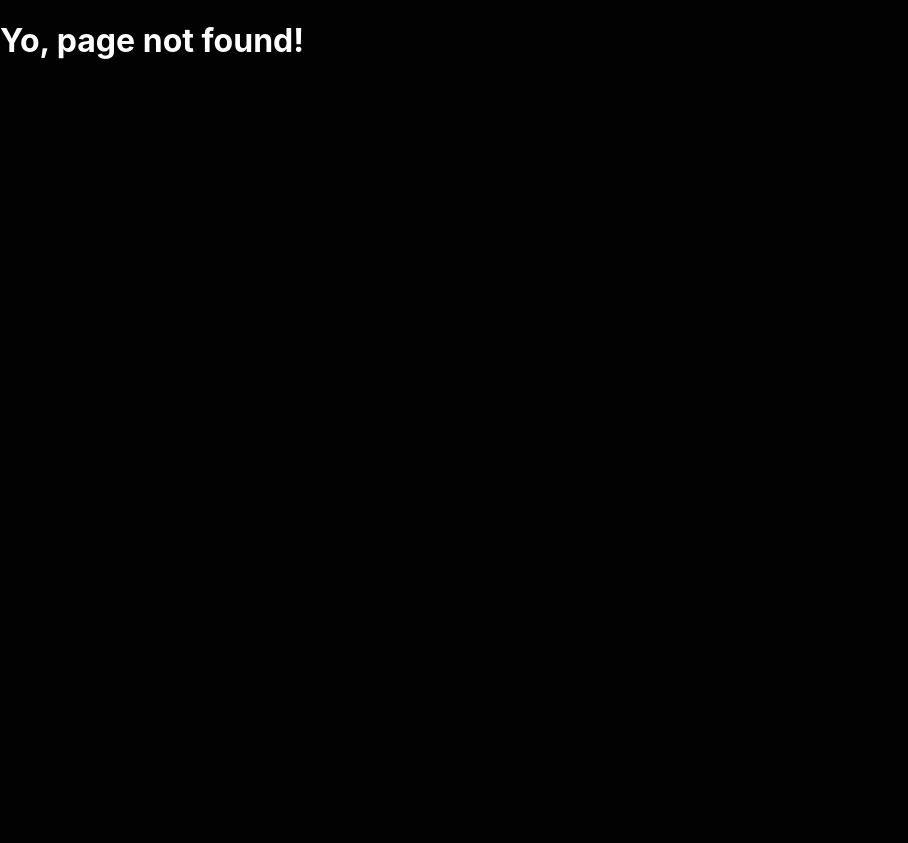
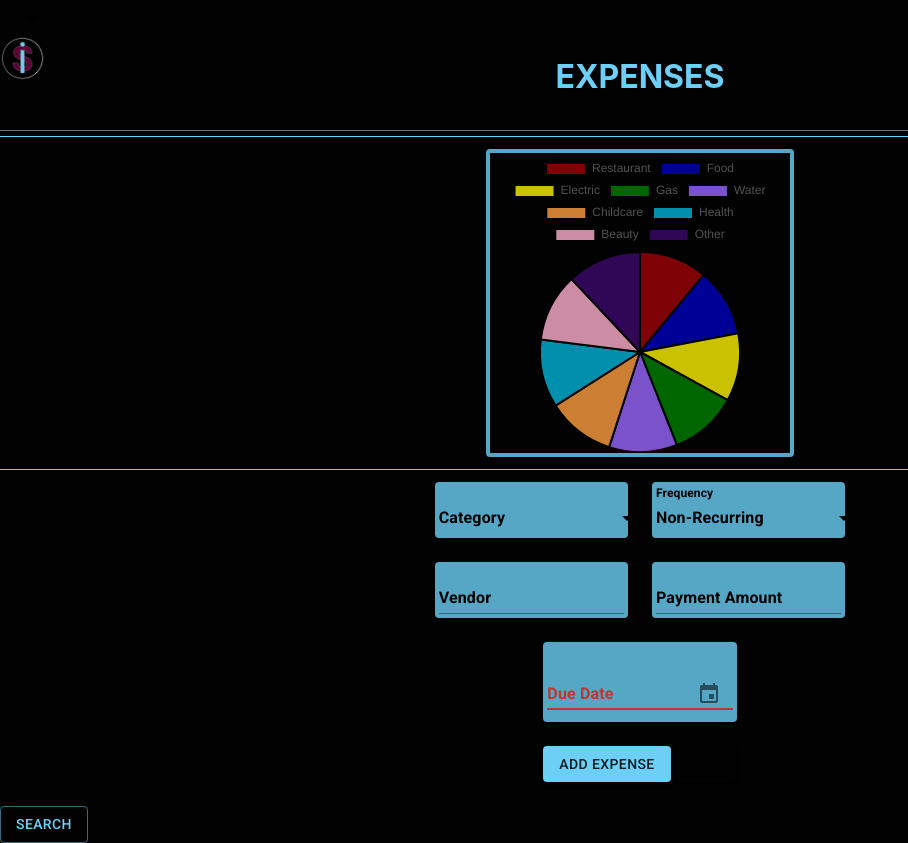
Before and after one commit to dlleclercq/blue-badge-project-client, a React (Create React App) app: page /ExpSplash in a window 1280 px wide. Before the commit this address had no page. Shown: the whole page, without its empty margins (0-908 px from the left). Before the commit the page ends 800 px from the top, so only its background shows below. Built offline with nearby package versions, Linux system fonts and the light colour scheme.

Commit message:
made styling changes to ExpAdd and ExpSearch

```diff
--- a/src/App.jsx
+++ b/src/App.jsx
@@ -93,7 +93,7 @@ function App() {
               <Auth updateToken={updateToken} />
             </Route>
             <Route exact path="/HomeNav" component={HomeNav} />
-            <Route exact path="/ExpAdd">
+            <Route exact path="/ExpSplash">
               <ExpSplash token={sessionToken} />
               <ExpAdd token={sessionToken} />
               {/* <ExpEdit token={sessionToken} /> */}
--- a/src/components/expenses/ExpAdd.jsx
+++ b/src/components/expenses/ExpAdd.jsx
@@ -35,23 +35,16 @@ import DialogTitle from "@mui/material/DialogTitle";
 
 const useStyles = makeStyles((theme) => ({
   formControl: {
-    margin: theme.spacing(1),
-    minWidth: 120,
+    margin: theme.spacing(0),
+    minWidth: 200,
   },
   selectEmpty: {
-    marginTop: theme.spacing(3),
+    marginTop: theme.spacing(1),
   },
-  // root: {
-  //   flexGrow: 1,
-  // },
   paper: {
     padding: theme.spacing(0.5),
-    textAlign: "center",
-    justifyContent: "center",
-    // color: "#6ccff6",
-    // fontWeight: "bold",
-    backgroundColor: "#5E0035",
-    // opacity: 0.99,
+    backgroundColor: "#6ccff6",
+    opacity: 0.8,
   },
 }));
 
@@ -152,13 +145,12 @@ const ExpAdd = (props) => {
                 alt="iSpend Logo"
               />
             </Grid>
-            <Grid item xs={11} />
-            <Grid item xs={1} />
-            <Grid item xs={11}>
+            <Grid item xs={4} />
+            <Grid item xs={2}>
               <h1
                 style={{
                   display: "flex",
-                  justifyContent: "left",
+                  justifyContent: "center",
                   color: "#6ccff6",
                 }}
               >
@@ -170,7 +162,11 @@ const ExpAdd = (props) => {
           <Grid
             item
             container
-            style={{ justifyContent: "center", marginTop: "5px" }}
+            style={{
+              justifyContent: "center",
+              marginTop: "5px",
+              border: "1px solid #6ccff6",
+            }}
           >
             <Paper className={classes.paper}>
               <Chart />
@@ -218,7 +214,7 @@ const ExpAdd = (props) => {
                   id="ddlExpRec"
                   value={reoccuring}
                   onChange={updateReoccuring}
-                  disableUnderline="false"
+                  disableUnderline="true"
                 >
                   <MenuItem value="">
                     <em>None</em>
@@ -265,16 +261,13 @@ const ExpAdd = (props) => {
             <Paper className={classes.paper}>
               <MuiPickersUtilsProvider utils={DateFnsUtils}>
                 <KeyboardDatePicker
-                  inputVariant="standard"
-                  variant="dialog"
                   margin="normal"
                   id="dpDueDate"
                   format="MM/dd/yyyy"
                   label="Due Date"
                   helperText=""
                   disablePast="true"
-                  disableToolbar="true"
-                  clearable
+                  // disableToolbar="true"
                   value={dueDate}
                   onChange={updateDueDate}
                   KeyboardButtonProps={{
--- a/src/components/expenses/ExpSearch.jsx
+++ b/src/components/expenses/ExpSearch.jsx
@@ -9,34 +9,38 @@ import { isPropertySignature } from "typescript";
 import { ContentPasteOutlined } from "@mui/icons-material";
 
 const ExpSearch = (props) => {
-
   const [raw, setRaw] = useState([]);
   // const [filtered, setFiltered] = useState(Object.assign(raw));
   // let searchResults = [...raw];
 
   let searchByName = () => {
     fetch(`http://localhost:3000/expense/all`, {
-            method: 'GET',
+      method: "GET",
       headers: new Headers({
-                'Content-Type': 'application/json',
-                'Authorization': props.token
-            }) //end headers
-        })//end fetch
+        "Content-Type": "application/json",
+        Authorization: props.token,
+      }), //end headers
+    }) //end fetch
       .then((res) => res.json())
-        .then((res) =>setRaw(...res))
+      .then((res) => setRaw(...res));
     // .then((res) => res.json())
     // .then((res) => console.log('This is res', res))
     // .then((res) => setRaw(res))
-        console.log('This is raw:', raw)
-    } // function
-
-
+    console.log("This is raw:", raw);
+  }; // function
 
   return (
     <div>
-            <button type="submit" onClick={searchByName}>Search</button>
+      <Button
+        type="submit"
+        variant="outlined"
+        color="secondary"
+        onClick={searchByName}
+      >
+        Search
+      </Button>
     </div>
   );
-} // end FC
+}; // end FC
 
 export default ExpSearch;
```
Lines whose indentation alone changed are shown as unchanged.
